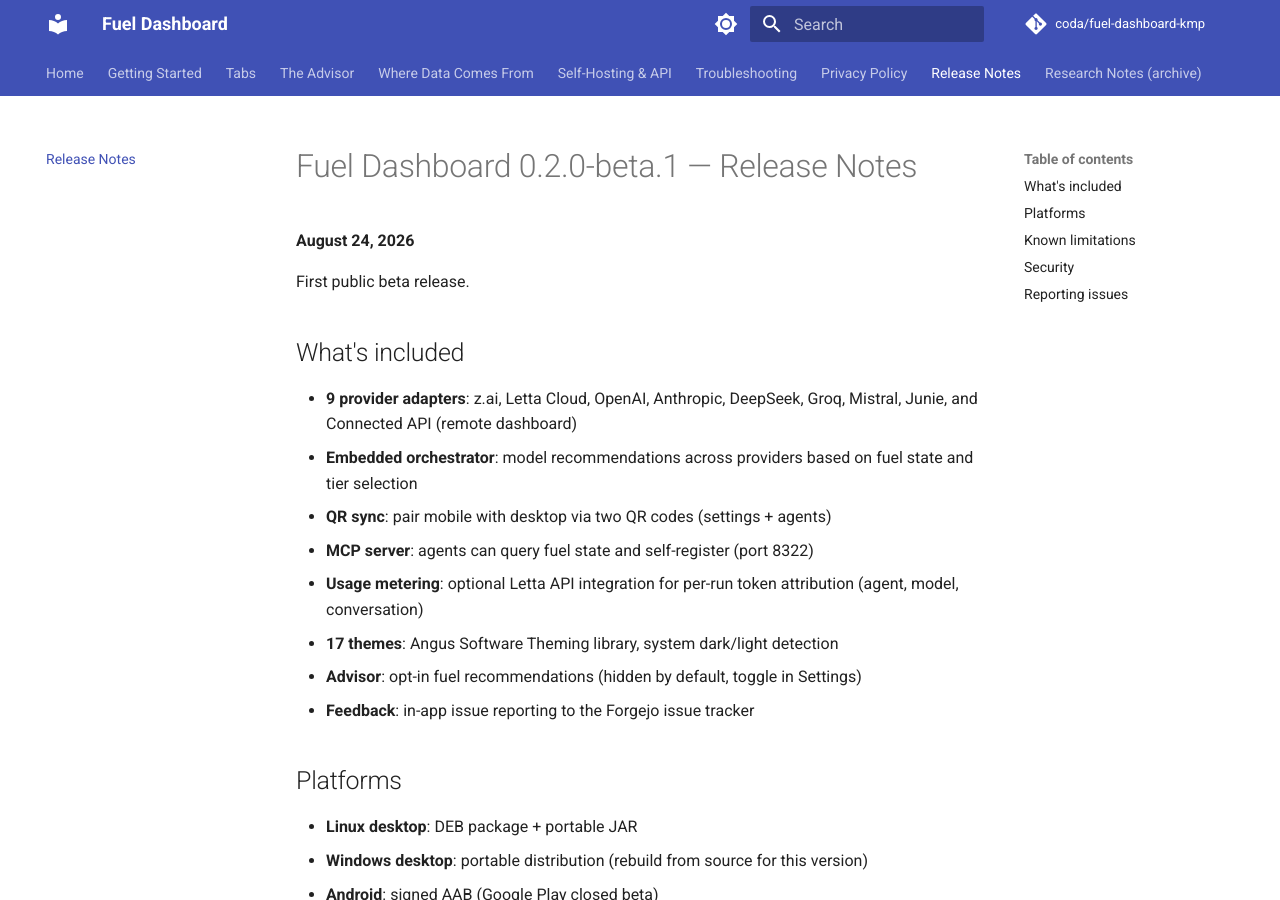
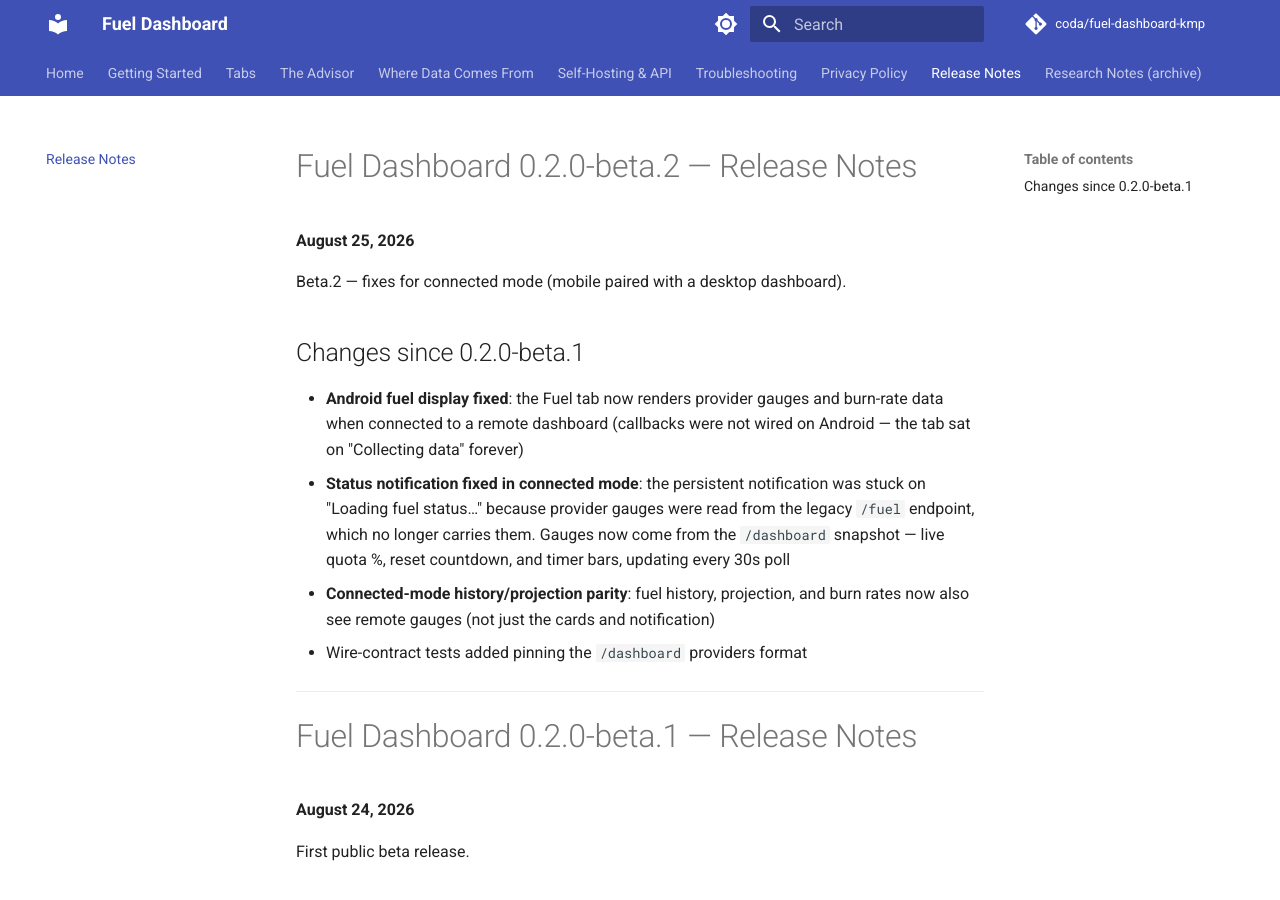
Before and after one commit to coda-rho-bot/fuel-dashboard-kmp, an MkDocs documentation site: the page built from docs/beta-release-notes.md, in a window 1280 px wide and 900 px high. Built offline with MkDocs 1.6.1 and Material for MkDocs 9.7.7, drawn with Linux system fonts in a browser that asks for light colours.

Commit message:
release: 0.2.0-beta.2 (versionCode 2)
Version bump for the connected-mode fixes (PRs #83, #84): Android fuel
display wiring, status notification gauges from /dashboard snapshot,
history/projection parity. Release notes updated with beta.2 section.

Co-authored-by: RhoMan¢er <rhomancer-github@mail.angussoftware.com>

👾 Generated with [Letta Code](https://letta.com)

Co-Authored-By: Letta Code <noreply@letta.com>

```diff
--- a/docs/beta-release-notes.md
+++ b/docs/beta-release-notes.md
@@ -1,3 +1,25 @@
+# Fuel Dashboard 0.2.0-beta.2 — Release Notes
+
+**August 25, 2026**
+
+Beta.2 — fixes for connected mode (mobile paired with a desktop dashboard).
+
+## Changes since 0.2.0-beta.1
+
+- **Android fuel display fixed**: the Fuel tab now renders provider gauges and
+  burn-rate data when connected to a remote dashboard (callbacks were not
+  wired on Android — the tab sat on "Collecting data" forever)
+- **Status notification fixed in connected mode**: the persistent notification
+  was stuck on "Loading fuel status…" because provider gauges were read from
+  the legacy `/fuel` endpoint, which no longer carries them. Gauges now come
+  from the `/dashboard` snapshot — live quota %, reset countdown, and timer
+  bars, updating every 30s poll
+- **Connected-mode history/projection parity**: fuel history, projection, and
+  burn rates now also see remote gauges (not just the cards and notification)
+- Wire-contract tests added pinning the `/dashboard` providers format
+
+---
+
 # Fuel Dashboard 0.2.0-beta.1 — Release Notes
 
 **August 24, 2026**
```
Also changed, not shown: 1 other file.
